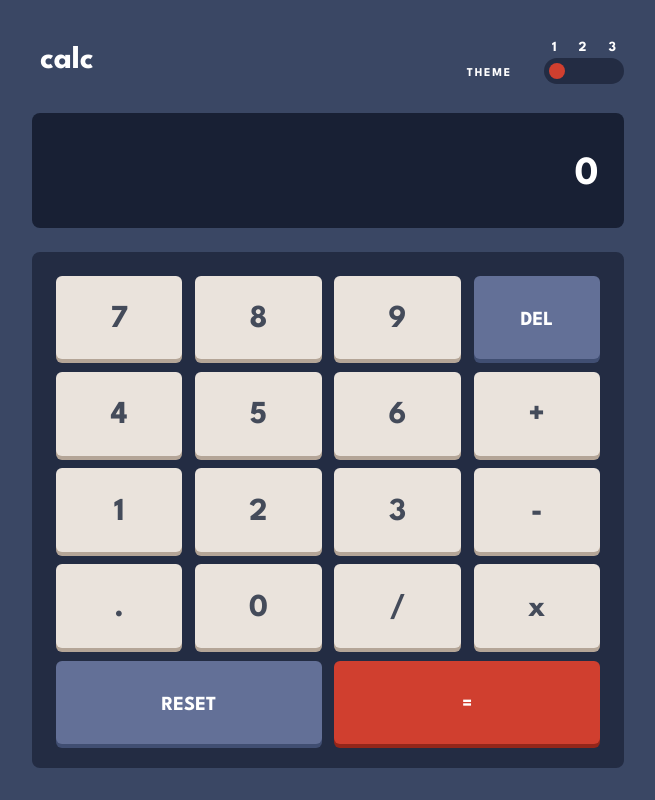
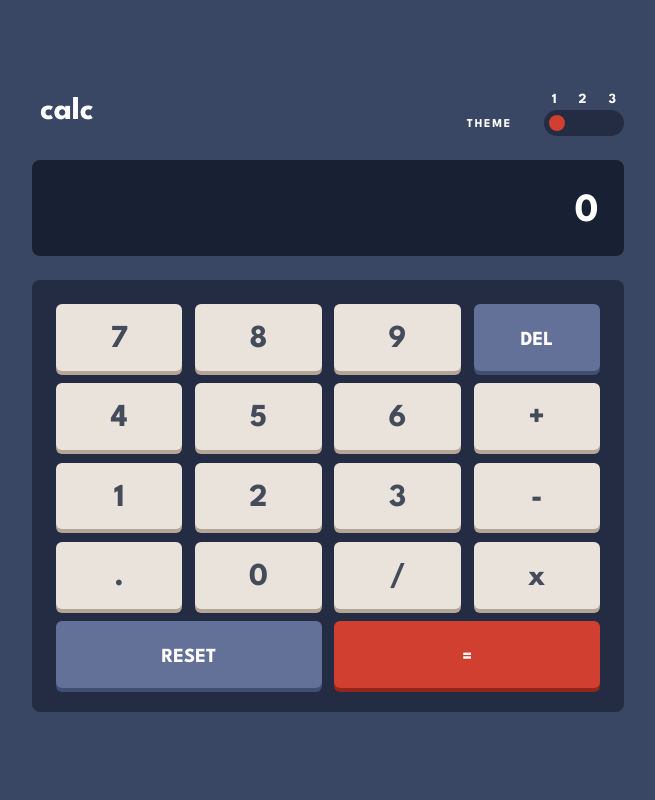
Before and after one commit to Furxx2000/Calculator-App, a Vue app: page / in a window 1280 px wide. Shown: the whole page, without its empty margins (312-967 px from the left). Built offline with nearby package versions, Linux system fonts and the light colour scheme.

Commit message:
Add some changes when input value is 0 or .

```diff
--- a/src/components/Page/MainCalculator.vue
+++ b/src/components/Page/MainCalculator.vue
@@ -27,17 +27,14 @@ const calcState = reactive<CalcType>({
 
 function addNumber() {
   calcState.curVal = (calcState.totalNumber + +calcState.curVal).toString();
-  calcState.totalNumber = 0;
 }
 
 function subtractNumber() {
   calcState.curVal = (calcState.totalNumber - +calcState.curVal).toString();
-  calcState.totalNumber = 0;
 }
 
 function multiplyNumber() {
   calcState.curVal = (calcState.totalNumber * +calcState.curVal).toString();
-  calcState.totalNumber = 0;
 }
 
 function divideNumber() {
@@ -48,8 +45,6 @@ function divideNumber() {
   } else {
     calcState.curVal = (calcState.totalNumber / +calcState.curVal).toString();
   }
-
-  calcState.totalNumber = 0;
 }
 
 function deleteNumber() {
@@ -70,7 +65,7 @@ function resetCalcState() {
 function checkZeroAndComma(key: string) {
   let isValid = true;
 
-  if (calcState.curVal === '0' && key === '0') {
+  if (calcState.curVal === '0' && key !== '.') {
     isValid = false;
     return isValid;
   }
@@ -94,6 +89,7 @@ function executeOperator(key: string) {
     if (calcState.operator === '-') subtractNumber();
     if (calcState.operator === 'x') multiplyNumber();
     if (calcState.operator === '/') divideNumber();
+    calcState.totalNumber = 0;
   }
 
   calcState.operator = key;
@@ -106,7 +102,8 @@ function showDisplayNumber(key: string) {
     calcState.curVal = key;
     calcState.clearDisplay = false;
   } else {
-    calcState.curVal += key;
+    if (!calcState.curVal && key === '.') calcState.curVal += '0.';
+    else calcState.curVal += key;
   }
 }
 
@@ -122,10 +119,9 @@ function calculator(key: string) {
 
 <style lang="scss" scoped>
 .calculator {
-  height: 100vh;
   margin: 0 auto;
   grid-template-rows: 1fr 2fr 9fr;
-  @include container(2rem, 1.5rem, 40rem);
+  @include container(0, 1.5rem, 40rem);
   @include grid(1.5rem);
   @include desktop {
     @include container(12vh, 1.5rem, 35rem);
```
